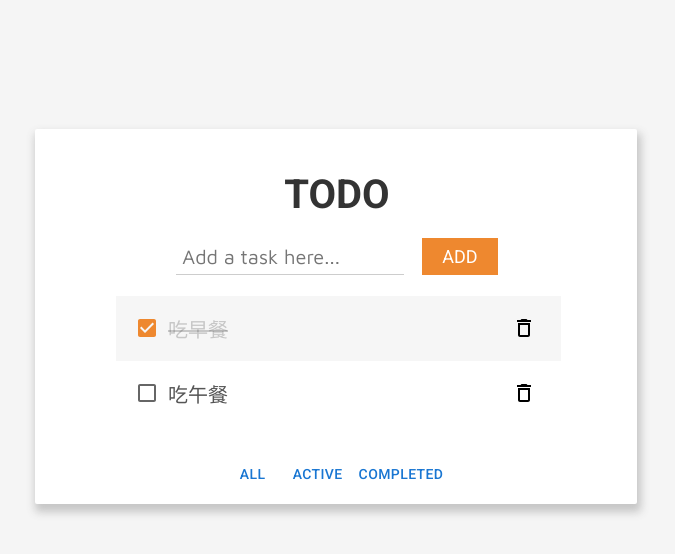
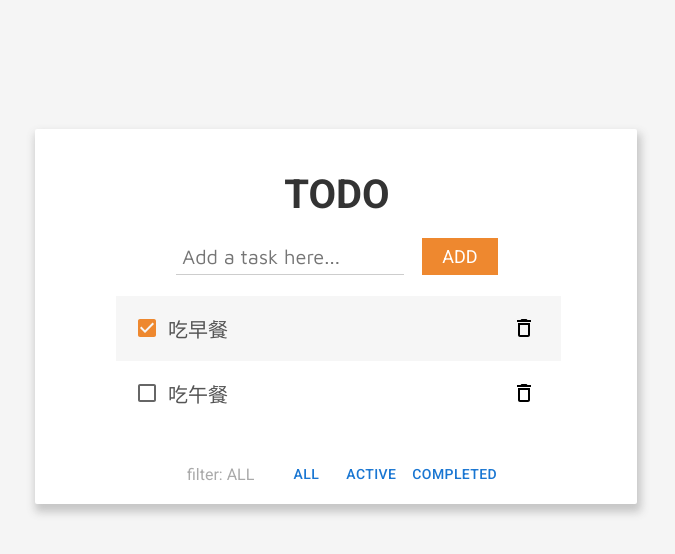
Before and after one commit to jackielin7789978/react-todo, a React (Create React App) app: page / in a window 1280 px wide. Shown: the top 554 px of the page, without its empty margins (305-980 px from the left). Built offline with nearby package versions, Linux system fonts and the light colour scheme.

Commit message:
filter function done

```diff
--- a/src/App.js
+++ b/src/App.js
@@ -1,4 +1,4 @@
-import { useEffect, useState } from "react";
+import { useState, useEffect } from "react";
 import PropTypes from "prop-types";
 import Checkbox from "@mui/material/Checkbox";
 import {
@@ -15,12 +15,13 @@ import {
   Remove,
   FilterBTNContainer,
   FilterBTN,
+  FilterInfo,
 } from "./components/styledApp";
 import { COLORS } from "./constants/style";
 
-function Todo({ todo, handleRemove, handleCheckboxChange }) {
+function Todo({ todo, handleRemove, handleCheckboxChange, filter }) {
   return (
-    <TodoItem $isDone={todo.isDone}>
+    <TodoItem isDone={todo.isDone} filter={filter}>
       {todo.isDone && (
         <Checkbox
           defaultChecked
@@ -59,11 +60,13 @@ function Todo({ todo, handleRemove, handleCheckboxChange }) {
 Todo.propTypes = {
   todo: PropTypes.object,
   hadleRemove: PropTypes.func,
+  handleCheckboxChange: PropTypes.func,
+  filter: PropTypes.string,
 };
 
 let id = 3;
 export default function App() {
-  const [filter, setFilter] = useState("all");
+  const [filter, setFilter] = useState("ALL");
   const [inputVal, setInputVal] = useState("");
   const [todos, setTodos] = useState([
     {
@@ -77,6 +80,9 @@ export default function App() {
       isDone: false,
     },
   ]);
+  useEffect(() => {
+    console.log(todos);
+  });
   const handleInputSubmit = (e) => {
     e.preventDefault();
     if (inputVal === "") {
@@ -139,27 +145,32 @@ export default function App() {
               handleRemove={handleRemove}
               handleCheckboxChange={handleCheckboxChange}
               todo={todo}
+              filter={filter}
             />
           ))}
         </TodoArea>
-        <FilterBTNContainer>
+        <FilterBTNContainer todos={todos}>
+          <FilterInfo>filter: {filter}</FilterInfo>
           <FilterBTN
             onClick={() => {
-              setFilter("all");
+              setFilter("ALL");
+              setTodos(todos);
             }}
           >
             all
           </FilterBTN>
           <FilterBTN
             onClick={() => {
-              setFilter("active");
+              setFilter("ACTIVE");
+              setTodos(todos);
             }}
           >
             active
           </FilterBTN>
           <FilterBTN
             onClick={() => {
-              setFilter("completed");
+              setFilter("COMPLETED");
+              setTodos(todos);
             }}
           >
             completed
--- a/src/components/styledApp.js
+++ b/src/components/styledApp.js
@@ -84,10 +84,22 @@ export const TodoItem = styled.li`
     cursor: pointer;
     border-bottom: 1.5px solid ${COLORS.light_shadow};
   }
-  ${({ $isDone }) =>
-    $isDone &&
+  ${({ isDone }) =>
+    isDone &&
     `
       background: ${COLORS.light_checked};
+    `}
+  ${({ isDone, filter }) =>
+    isDone &&
+    filter === "ACTIVE" &&
+    `
+      display: none;
+    `}
+  ${({ isDone, filter }) =>
+    !isDone &&
+    filter === "COMPLETED" &&
+    `
+      display: none;
     `}
 `;
 export const Taskname = styled.div`
@@ -95,7 +107,7 @@ export const Taskname = styled.div`
   font-size: 20px;
   color: ${COLORS.light_text_primary};
   ${(props) =>
-    props.$isDone &&
+    props.isDone &&
     `
     text-decoration: line-through;
     color: ${COLORS.light_shadow}
@@ -111,6 +123,8 @@ export const Remove = styled(DeleteOutlineIcon)`
   }
 `;
 export const FilterBTNContainer = styled.div`
+  display: ${({ todos }) => (todos.length ? "flex" : "none")};
+  align-items: center;
   margin: 10px auto;
 `;
 export const FilterBTN = styled(Button)`
@@ -123,3 +137,7 @@ export const FilterBTN = styled(Button)`
     background: ${COLORS.light_func_transparent};
   }
 `;
+export const FilterInfo = styled.div`
+  padding: 8px 20px;
+  color: ${COLORS.ligth_text_grey};
+`;
--- a/src/constants/style.js
+++ b/src/constants/style.js
@@ -6,6 +6,7 @@ export const COLORS = {
   light_text_primary: "#555",
   light_text_primary_highlight: "#111",
   light_text_white: "#fff",
+  ligth_text_grey: "#aaa",
   light_func: "#EE882F",
   light_func_hover: "#F09342",
   light_func_transparent: "rgba(240, 147, 66, 0.1)",
```
